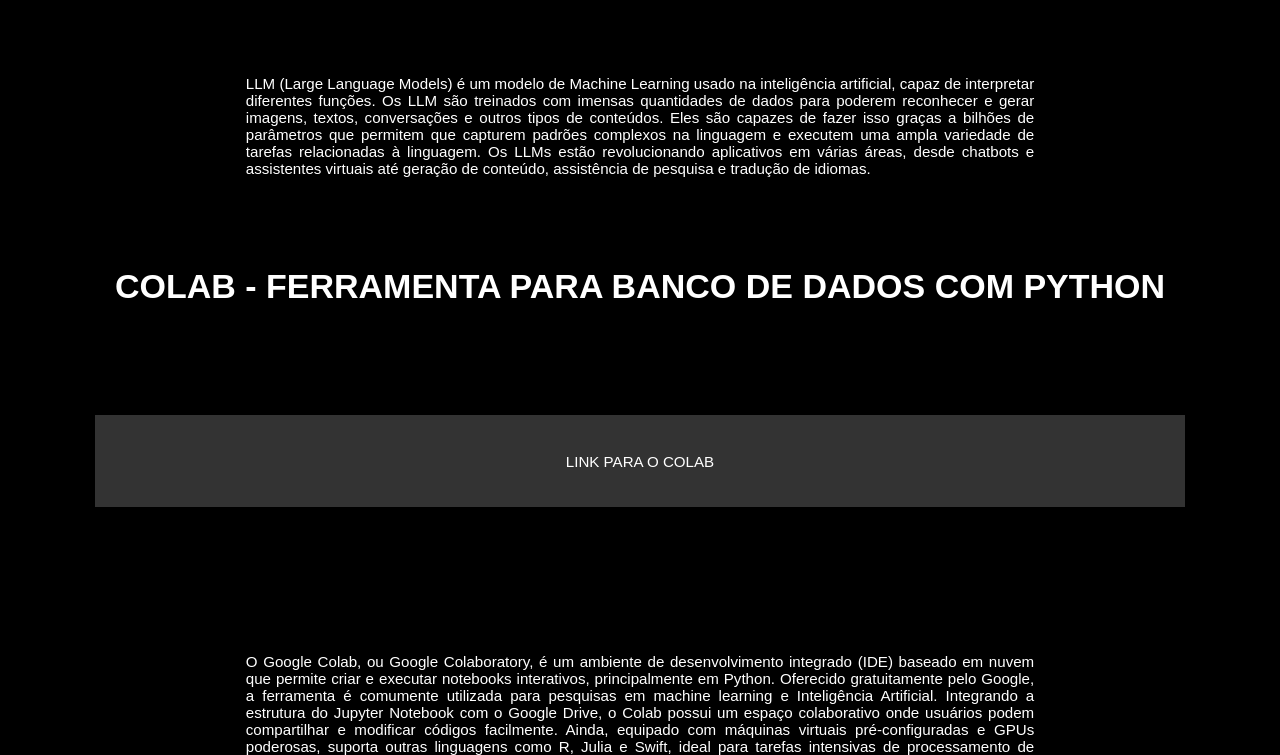
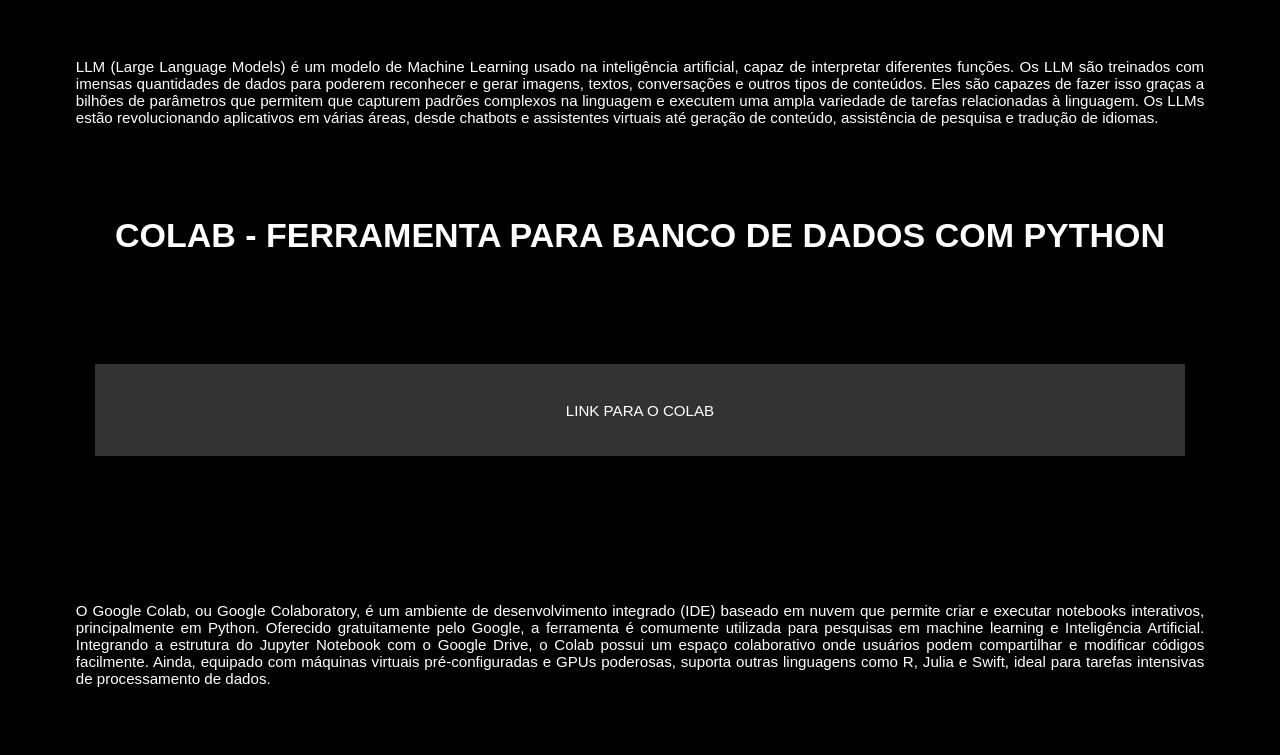
Before and after one commit to leoad14-22/minicurso, a plain HTML site: page index.html in a window 1280 px wide. Shown: the part 630-1385 px from the top of the page. Drawn offline with Linux system fonts and the light colour scheme.

Commit message:
Update index.html

```diff
--- a/index.html
+++ b/index.html
@@ -13,8 +13,6 @@
             color: white;
             padding: 1cm;
             border: 0.50cm solid black;
-            border-left: 5cm solid black;
-            border-right: 5cm solid black;
             text-align: justify;
             margin: 1em 0;
         }
```
